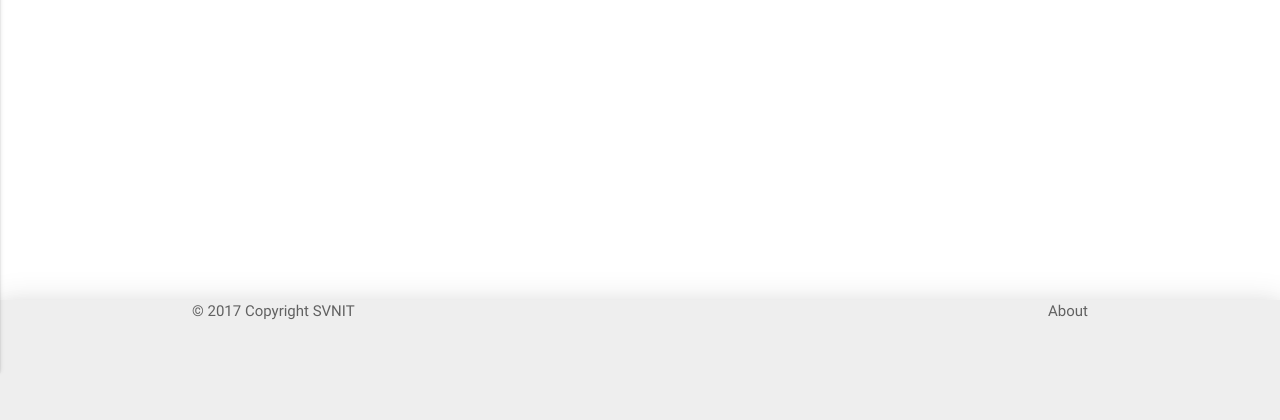
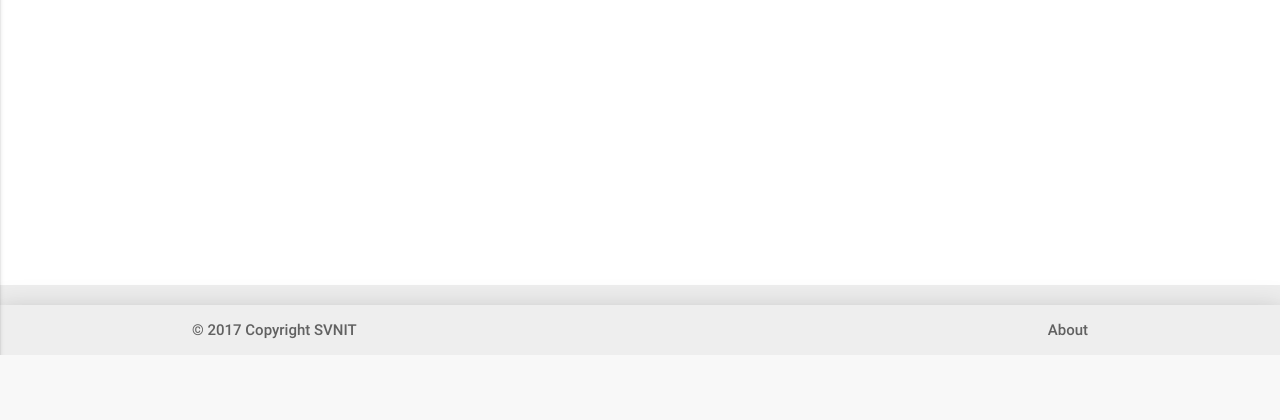
Before and after one commit to aakashrana1995/svnit-tnp, a Django app: page /about/ in a window 1280 px wide. Shown: the part 489-909 px from the top of the page. After the commit the page ends 844 px from the top, so only its background shows below. Run offline with Django 3.2, Linux system fonts and the light colour scheme; parts of the project's set-up code (start-up, migrations or seed data) failed here and were passed over; some libraries are stand-ins or nearby versions.

Commit message:
production ready settings

```diff
--- a/tnp/templates/base.html
+++ b/tnp/templates/base.html
@@ -5,7 +5,7 @@
         {% block title %} {% endblock %}
       </title>
       <!--Import Google Icon Font-->
-      <link href="http://fonts.googleapis.com/icon?family=Material+Icons" rel="stylesheet">
+      <link href="https://fonts.googleapis.com/icon?family=Material+Icons" rel="stylesheet">
       <!--Import materialize.css-->
       <link type="text/css" rel="stylesheet" href="/static/css/materialize.min.css"  media="screen,projection"/>
       <link type="text/css" rel="stylesheet" href="/static/css/base.css" media="screen,projection" />
@@ -56,15 +56,17 @@
 
         {% block body_block %}{% endblock %}
 
+        <footer class="page-footer grey-text text-darken-4 grey lighten-3">
+          <div class="footer-copyright grey-text text-darken-2 grey lighten-3 z-depth-5" style="height: 50px">
 
-          <div class="footer-copyright grey-text text-darken-2 grey lighten-3 z-depth-5" style="height: 120px">
             <div class="container">
-              <p> © 2017 Copyright SVNIT
-                <a class="grey-text text-darken-2 right" href="{% url 'about' %}">About</a>
+              <p class="grey-text text-darken-2"> <strong> © 2017 Copyright SVNIT </strong>
+                <a class="grey-text text-darken-2 right" href="{% url 'about' %}">  <strong> About </strong> </a>
               </p>
             </div>
+
           </div>
-
+        </footer>
 
       <!--Import jQuery before materialize.js-->
       <script type="text/javascript" src="https://code.jquery.com/jquery-3.1.1.min.js"></script>
--- a/tnp/tnp/settings/__init__.py
+++ b/tnp/tnp/settings/__init__.py
@@ -1 +1 @@
-from .dev import *
+from .prod import *
```
